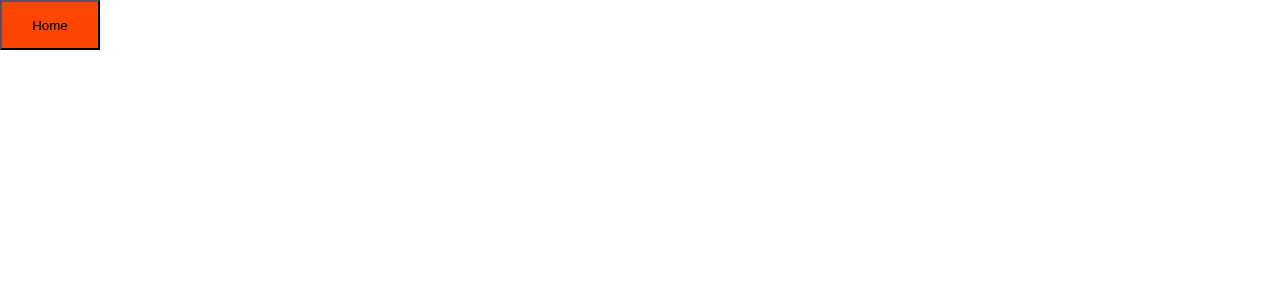
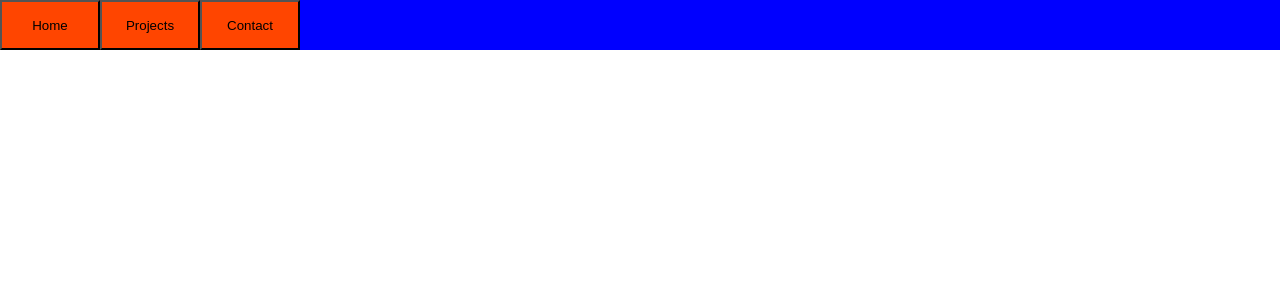
Before and after one commit to j-stuckey/web-portfolio, a React app: page / in a window 1280 px wide. Shown: the top 300 px of the page. Built offline with nearby package versions, Linux system fonts and the light colour scheme.

Commit message:
added background to navbar

```diff
--- a/src/nav.js
+++ b/src/nav.js
@@ -3,8 +3,10 @@ import styles from './styles/nav.css';
 
 export default function NavBar(props) {
     return (
-        <nav>
+        <nav className={styles.background}>
             <button className={styles.button}>Home</button>
+            <button className={styles.button}>Projects</button>
+            <button className={styles.button}>Contact</button>
         </nav>
     );
 }
--- a/src/styles/nav.css
+++ b/src/styles/nav.css
@@ -3,3 +3,7 @@
     width: 100px;
     background-color: orangered;
 }
+
+.background {
+    background-color: blue;
+}
```
